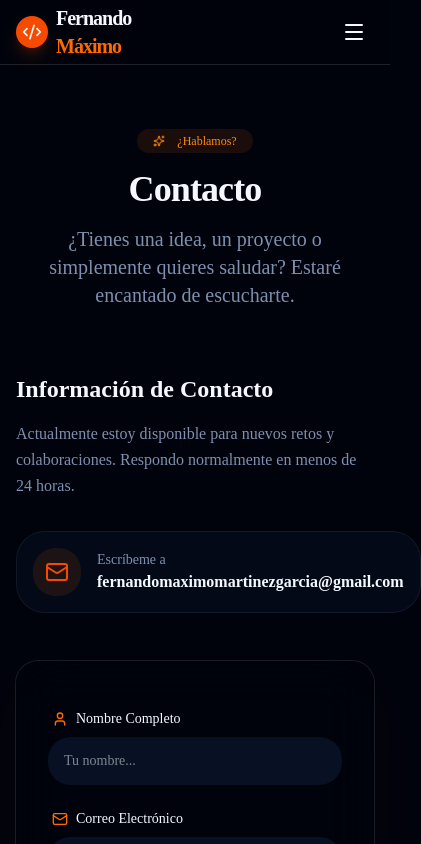
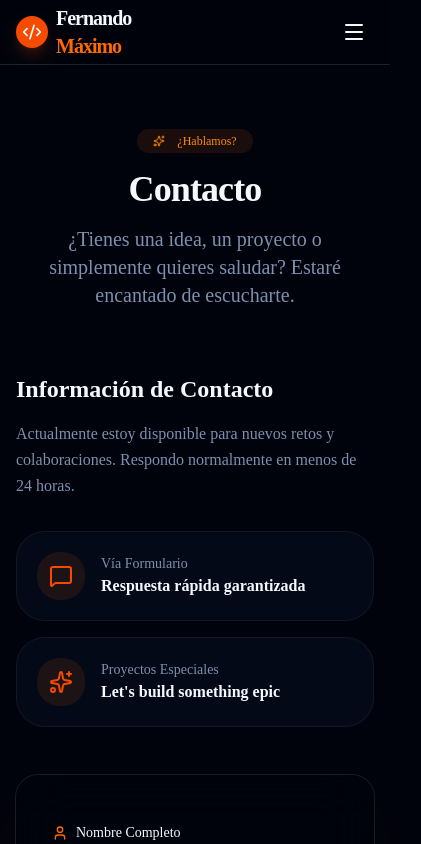
Before and after one commit to fmargar/dev-hub-fernando, a Next.js app: page /contact in a window 390 px wide. Shown: the top 844 px of the page, 421 px wide, since content can reach past the window. Built offline with nearby package versions, Linux system fonts and the light colour scheme.

Commit message:
fix: remove exposed email from contact page and improve responsiveness

```diff
--- a/app/contact/page.tsx
+++ b/app/contact/page.tsx
@@ -67,23 +67,33 @@ export default function ContactPage() {
                     </motion.div>
 
                     <motion.div variants={item} className="grid gap-4">
-                        <div className="flex items-center gap-4 p-4 rounded-2xl bg-muted/50 border border-muted-foreground/10">
+                        <div className="flex items-center gap-4 p-5 rounded-2xl bg-muted/50 border border-muted-foreground/10 hover:border-orange-500/20 transition-colors">
                             <div className="p-3 bg-orange-500/10 rounded-xl text-orange-600">
-                                <Mail className="w-6 h-6" />
+                                <MessageSquare className="w-6 h-6" />
                             </div>
                             <div>
-                                <p className="text-sm font-medium text-muted-foreground">Escríbeme a</p>
-                                <p className="font-semibold">fernandomaximomartinezgarcia@gmail.com</p>
+                                <p className="text-sm font-medium text-muted-foreground">Vía Formulario</p>
+                                <p className="font-semibold text-foreground">Respuesta rápida garantizada</p>
                             </div>
                         </div>
-                        {/* Puedes añadir más como LinkedIn o Ubicación aquí */}
+
+                        <div className="flex items-center gap-4 p-5 rounded-2xl bg-muted/50 border border-muted-foreground/10 hover:border-orange-500/20 transition-colors">
+                            <div className="p-3 bg-orange-500/10 rounded-xl text-orange-600">
+                                <Sparkles className="w-6 h-6" />
+                            </div>
+                            <div>
+                                <p className="text-sm font-medium text-muted-foreground">Proyectos Especiales</p>
+                                <p className="font-semibold text-foreground">Let's build something epic</p>
+                            </div>
+                        </div>
                     </motion.div>
                 </motion.div>
 
                 <motion.div
-                    initial={{ opacity: 0, scale: 0.95 }}
-                    animate={{ opacity: 1, scale: 1 }}
+                    initial={{ opacity: 0, y: 20 }}
+                    animate={{ opacity: 1, y: 0 }}
                     transition={{ delay: 0.2 }}
+                    className="w-full h-full"
                 >
                     <Card className="border-muted-foreground/10 bg-background/50 backdrop-blur-xl shadow-2xl shadow-orange-500/5">
                         <CardContent className="p-8">
```
